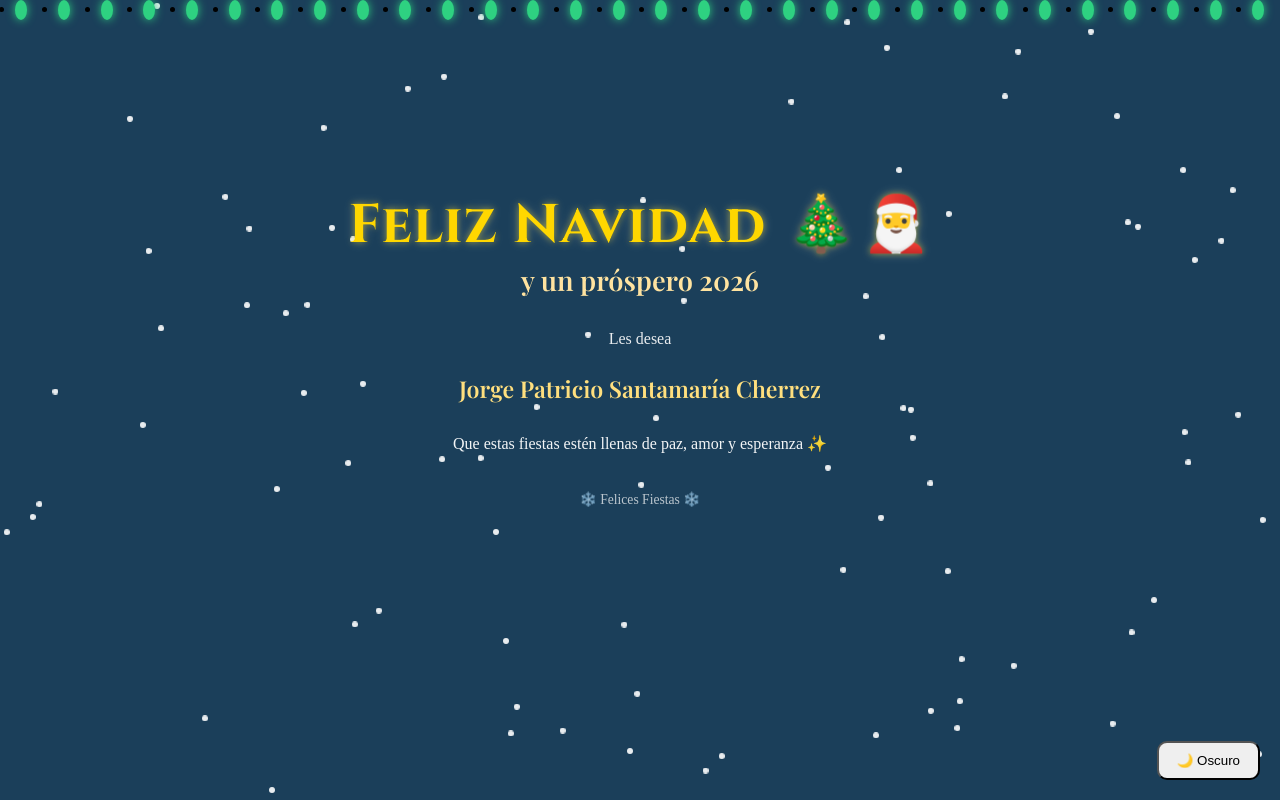
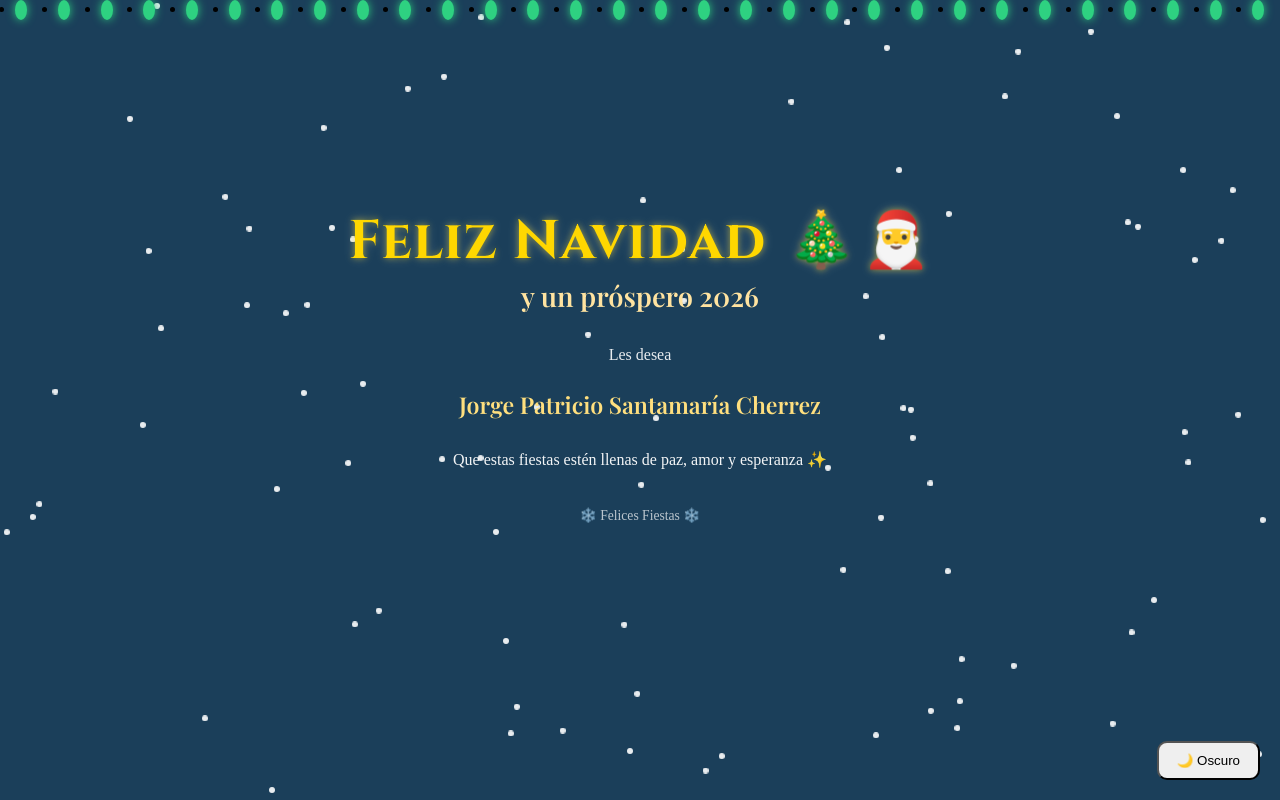
Before and after one commit to Patogol35/Navidad, a React (Vite) app: page / in a window 1280 px wide. Built offline with nearby package versions, Linux system fonts and the light colour scheme.

Commit message:
Update Home.css

```diff
--- a/src/pages/Home.css
+++ b/src/pages/Home.css
@@ -31,7 +31,7 @@ CONTENEDOR
   position: relative;
   z-index: 10;
 
-  transform: translateY(-6vh); /* ⬅️ sube ligeramente */
+  transform: translateY(-4vh); /* ⬅️ sube ligeramente */
 }
 /* =========================
 TÍTULO
```
